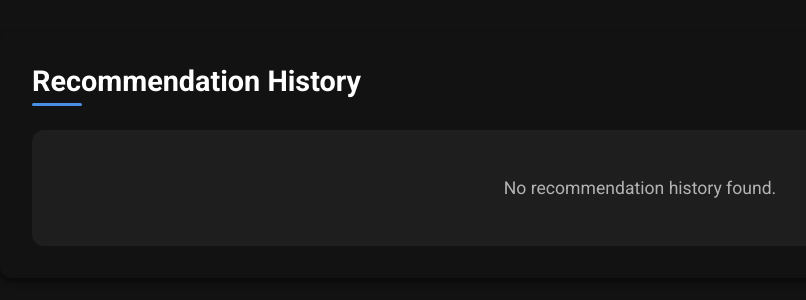
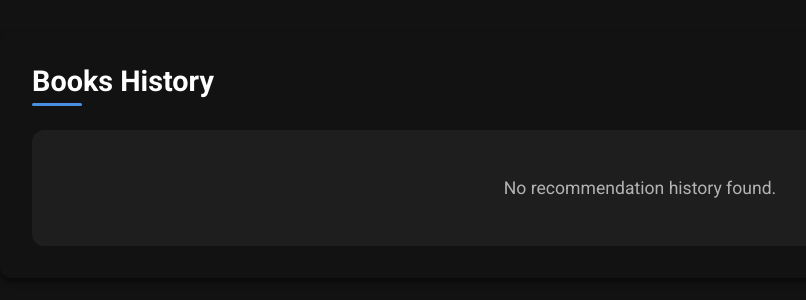
Before and after one commit to Nikhilw101/Book_recomm_frontend, a React (Vite) app: page /Bookhistory in a window 1280 px wide. Shown: the top 300 px of the page, without its empty margins (0-806 px from the left). Built offline with nearby package versions, Linux system fonts and the light colour scheme.

Commit message:
Update Bookhistory.jsx

```diff
--- a/src/components/Bookhistory.jsx
+++ b/src/components/Bookhistory.jsx
@@ -84,7 +84,7 @@ function Bookhistory({ userId, onPreviewBook }) {
 
   return (
     <div className="history-section">
-      <h2>Recommendation History</h2>
+      <h2>Books History</h2>
       {loading ? (
         <div className="loader"></div>
       ) : history.length > 0 ? (
```
